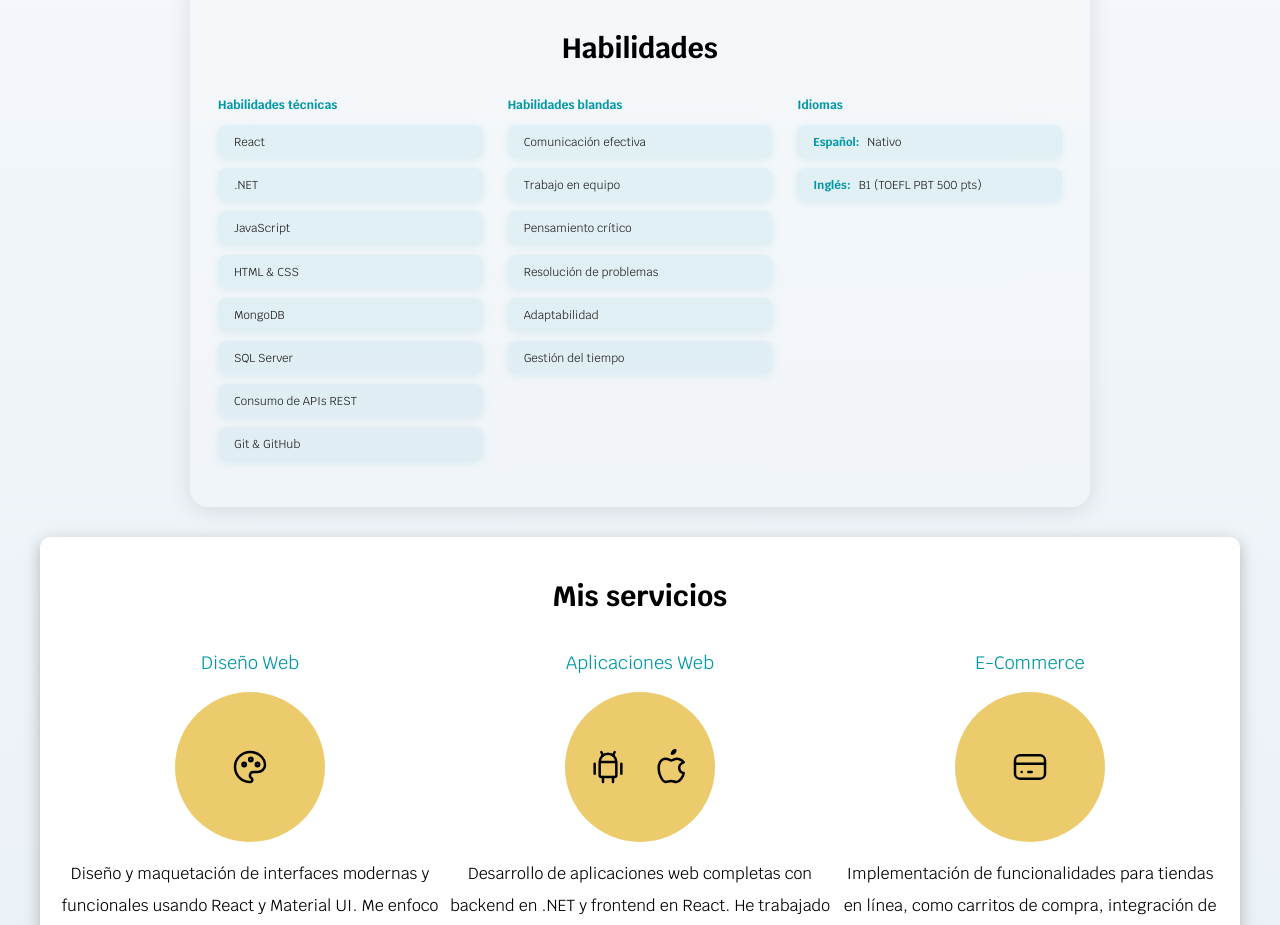
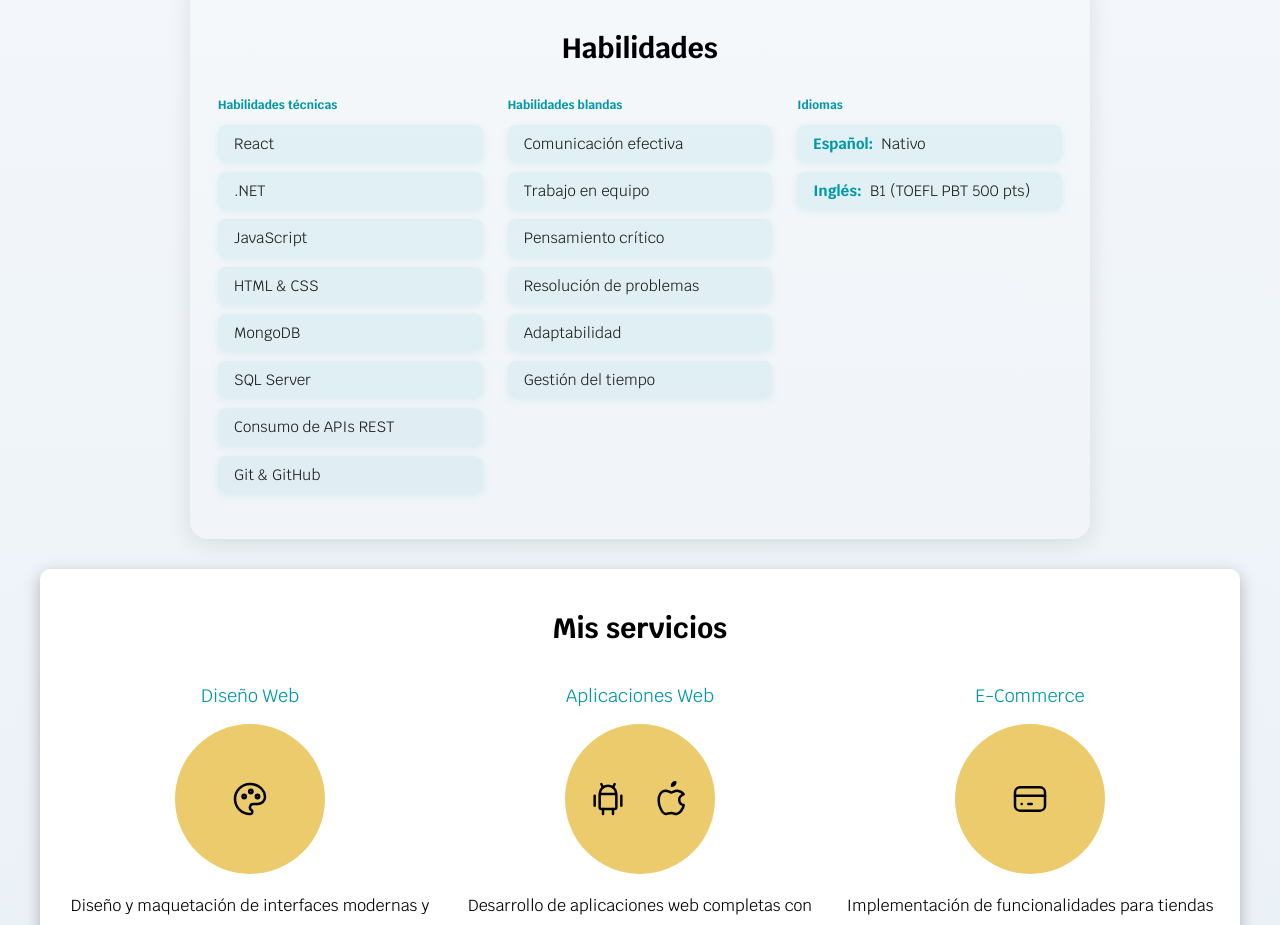
Before and after one commit to UP220425/CV, a plain HTML site: page index.html in a window 1280 px wide. Shown: the part 1280-2205 px from the top of the page. Drawn offline with nearby package versions, Linux system fonts and the light colour scheme.

Commit message:
Fontsize de la lista actualizado

```diff
--- a/CSS/styles.css
+++ b/CSS/styles.css
@@ -531,7 +531,7 @@ h3 {
     margin-bottom: 10px;
     padding: 10px 16px;
     border-radius: 8px;
-    font-size: 1.15rem;
+    font-size: 1.5rem;
     box-shadow: 0 2px 8px rgba(0,151,167,0.10);
     display: flex;
     align-items: center;
```
